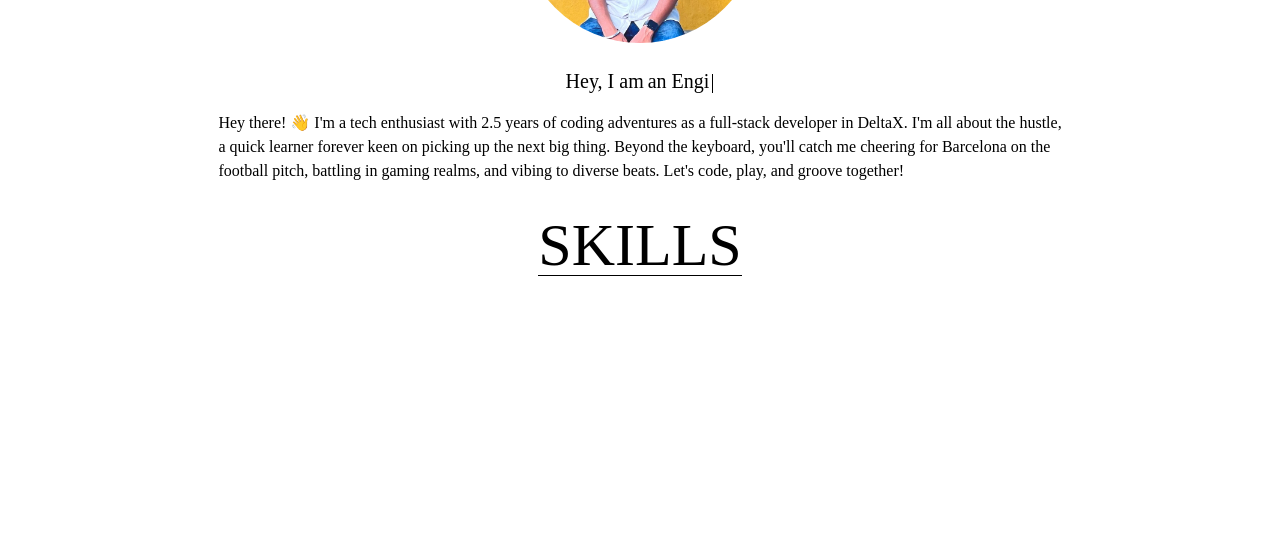
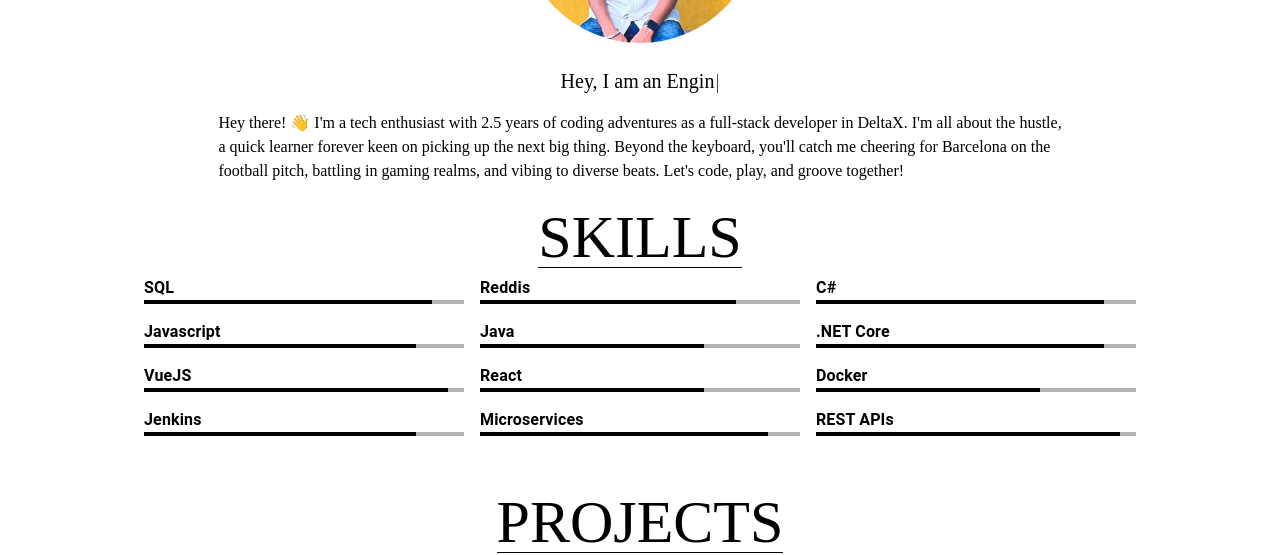
Before and after one commit to RohanSinghCode/portfolio, a React (Create React App) app: page / in a window 1280 px wide. Shown: the part 397-952 px from the top of the page. Before the commit the page ends 800 px from the top, so only its background shows below. Built offline with nearby package versions, Linux system fonts and the light colour scheme.

Commit message:
complete skills section, add project card component, add project component section

```diff
--- a/public/index.html
+++ b/public/index.html
@@ -28,7 +28,7 @@
   </head>
   <body>
     <noscript>You need to enable JavaScript to run this app.</noscript>
-    <div id="root"></div>
+    <div id="root" ></div>
     <!--
       This HTML file is a template.
       If you open it directly in the browser, you will see an empty page.
--- a/src/components/Header.jsx
+++ b/src/components/Header.jsx
@@ -35,7 +35,7 @@ const Header = () => {
                     </IconButton>
                     <Box sx={{ display: { xs: 'none', sm: 'block' } }} >
                         {constant.navItems.map((item) => (
-                        <Button key={item} sx={{color: '#fff','&:hover': {borderBottom: '1px solid #A78295',borderRadius: '0px'}}} className="dark:text-textDarkMode">
+                        <Button key={item} sx={{color: '#fff','&:hover': {borderBottom: '1px solid #A78295',borderRadius: '0px'}}} className="dark:text-text-darkMode">
                             {item}
                         </Button>
                         ))}
@@ -53,11 +53,11 @@ const Header = () => {
                     keepMounted: true, // Better open performance on mobile.
                 }}
                 >
-                    <Box onClick={handleDrawerToggle} sx={{ textAlign: 'center' }} className='dark:bg-appBarDarkMode h-screen '>
+                    <Box onClick={handleDrawerToggle} sx={{ textAlign: 'center' }} className='dark:bg-appbar-darkMode h-screen '>
                         <List>
                             {constant.navItems.map((item) => (
                             <ListItem key={item} disablePadding>
-                                <ListItemButton sx={{ textAlign: 'center' }} className='dark:text-textDarkMode hover:border-solid'>
+                                <ListItemButton sx={{ textAlign: 'center'}} className='dark:text-textDarkMode hover:border-solid' >
                                 <ListItemText primary={item} />
                                 </ListItemButton>
                             </ListItem>
--- /dev/null
+++ b/src/components/ProjectCard.jsx
@@ -0,0 +1,32 @@
+import * as React from 'react';
+import Card from '@mui/material/Card';
+import CardActions from '@mui/material/CardActions';
+import CardContent from '@mui/material/CardContent';
+import CardMedia from '@mui/material/CardMedia';
+import Button from '@mui/material/Button';
+import Typography from '@mui/material/Typography';
+
+const ProjectCard = ({image, title, description, liveUrl, repoUrl}) => {
+  return (
+    <Card sx={{ maxWidth: 345 }}>
+      <CardMedia
+        sx={{ height: 140 }}
+        image={image}
+      />
+      <CardContent>
+        <Typography gutterBottom variant="h5" component="div">
+          {title}
+        </Typography>
+        <Typography variant="body2" color="text.secondary">
+            {description}
+        </Typography>
+      </CardContent>
+      <CardActions>
+        <Button size="small">Live</Button>
+        <Button size="small">Code</Button>
+      </CardActions>
+    </Card>
+  );
+}
+
+export default ProjectCard;
--- /dev/null
+++ b/src/components/Projects.jsx
@@ -0,0 +1,19 @@
+import Grid  from "@mui/material/Unstable_Grid2";
+
+const Projects = () => {
+    return (
+        <>
+            <Grid container className='my-6'>
+                <Grid xs={12} className='flex justify-center'>
+                    <p className='text-6xl  border-b'>
+                        PROJECTS
+                    </p>
+                </Grid>
+                <Grid xs={12}>
+                </Grid>
+            </Grid>
+        </>
+    )
+}
+
+export default Projects;
--- /dev/null
+++ b/src/components/SkillCard.jsx
@@ -0,0 +1,18 @@
+import LinearProgress from '@mui/material/LinearProgress';
+import Typography from '@mui/material/Typography';
+
+const SkillCard = ({name, value}) => {
+    return (
+        <>
+            <Typography component="legend" className='font-bold'>{name}</Typography>
+            <LinearProgress
+                name="simple-controlled"
+                value={value}
+                variant="determinate"
+                color='inherit'
+            />
+        </>
+    )
+}
+
+export default SkillCard;
--- a/src/components/Skills.jsx
+++ b/src/components/Skills.jsx
@@ -1,16 +1,28 @@
 import Grid  from "@mui/material/Unstable_Grid2";
+import SkillCard from "./SkillCard";
+import { skills } from "../constant";
 
 const Skills = () => {
     return (
         <>
-            <Grid container>
-                <Grid xs={12} className='mt-8 flex justify-center'>
+            <Grid container className='my-6'>
+                <Grid xs={12} className='flex justify-center'>
                     <p className='text-6xl  border-b'>
                         SKILLS
                     </p>
                 </Grid>
                 <Grid xs={12}>
-
+                    <Grid container justifyContent={'center'}>
+                        {
+                            skills.map(skill => {
+                                return (
+                                    <Grid xs={4} className='m-2 w-1/4'>
+                                        <SkillCard name={skill.name} value={skill.value} key={skill.name} />
+                                    </Grid>
+                                )
+                            })
+                        }
+                    </Grid>
                 </Grid>
             </Grid>
         </>
--- a/src/constant.js
+++ b/src/constant.js
@@ -2,7 +2,53 @@ export const AppBar = {
     "navItems": ["About", "Skills", "Projects", "Contact"]
 }
 
-export const Skills = {
-    "database": ["SQL", "Reddis"],
-    "language": ["C#", "Javascript", "Java"]
-}
+export const skills = [
+    {
+        "name": "SQL",
+        "value": 90
+    },
+    {
+        "name": "Reddis",
+        "value": 80
+    },
+    {
+        "name": "C#",
+        "value": 90
+    },
+    {
+        "name": "Javascript",
+        "value": 85
+    },
+    {
+        "name": "Java",
+        "value": 70
+    },
+    {
+        "name": ".NET Core",
+        "value": 90
+    },
+    {
+        "name": "VueJS",
+        "value": 95
+    },
+    {
+        "name": "React",
+        "value": 70
+    },
+    {
+        "name": "Docker",
+        "value": 70
+    },
+    {
+        "name": "Jenkins",
+        "value": 85
+    },
+    {
+        "name": "Microservices",
+        "value": 90
+    },
+    {
+        "name": "REST APIs",
+        "value": 95
+    }
+]
--- a/src/layouts/RootLayout.jsx
+++ b/src/layouts/RootLayout.jsx
@@ -4,7 +4,7 @@ import Header from '../components/Header';
 
 const RootLayout = () => {
     return (
-        <Box className="h-screen dark:bg-body-darkMode">
+        <Box className="dark:bg-body-darkMode">
             <Header />
             <Outlet />
         </Box>
--- a/src/views/Home.jsx
+++ b/src/views/Home.jsx
@@ -1,6 +1,7 @@
 import Grid  from "@mui/material/Unstable_Grid2";
 import About from "../components/About";
 import Skills from "../components/Skills";
+import Projects from "../components/Projects";
 
 const Home = () => {
     return (
@@ -11,6 +12,9 @@ const Home = () => {
             <Grid xs={12}>
                 <Skills />
             </Grid>
+            <Grid xs={12}>
+                <Projects />
+            </Grid>
         </Grid>
     )
 }
--- a/tailwind.config.js
+++ b/tailwind.config.js
@@ -1,5 +1,6 @@
 /** @type {import('tailwindcss').Config} */
 module.exports = {
+  important: true,
   content: ["./src/**/*.{js,jsx,ts,tsx}"],
   theme: {
     extend: {},
```
